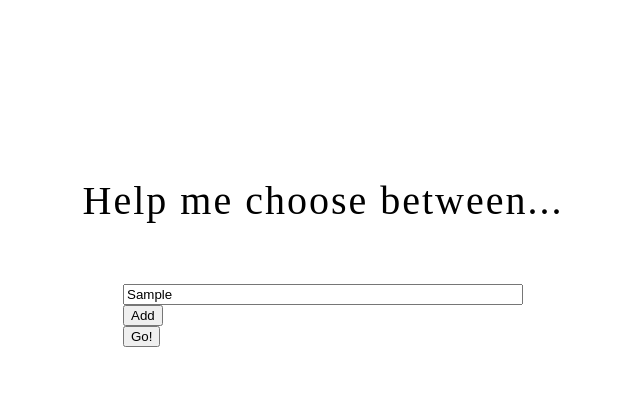
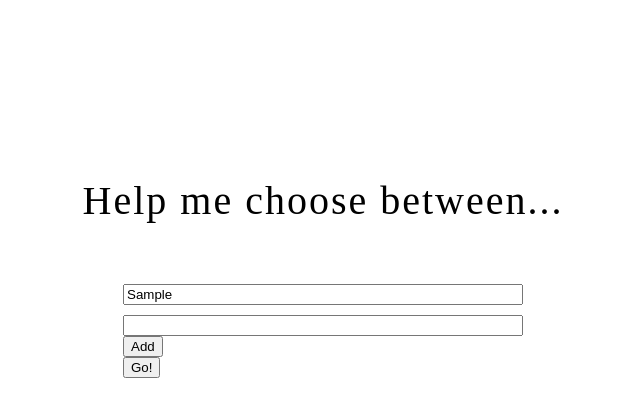
Before and after one commit to aneham/help-me-choose, a plain HTML site: page index.html in a window 1280 px wide. Both pictures are taken after typing "Sample" into the empty fields and a click on the button "Add". Shown: the whole page, without its empty margins (317-957 px from the left). Drawn offline with nearby package versions, Linux system fonts and the light colour scheme.

Commit message:
Update index.html
Dag 3

```diff
--- a/index.html
+++ b/index.html
@@ -13,6 +13,20 @@
    </div>
    <button class="addOption">Add</button>
    <div>
+     <div class=resultSection></div>
      <button>Go!</button>
- </body>
+
+     <script src="https://code.jquery.com/jquery-3.2.1.min.js"></script>
+     <script>
+      $(function() {
+        $('.resultSection').hide()
+
+        var add_option = function() {
+          $('.inputs').append('<input></input>')
+        }
+        $('.addOption').click(add_option)
+
+      })
+    </script>
+  </body>
 </html>
```
